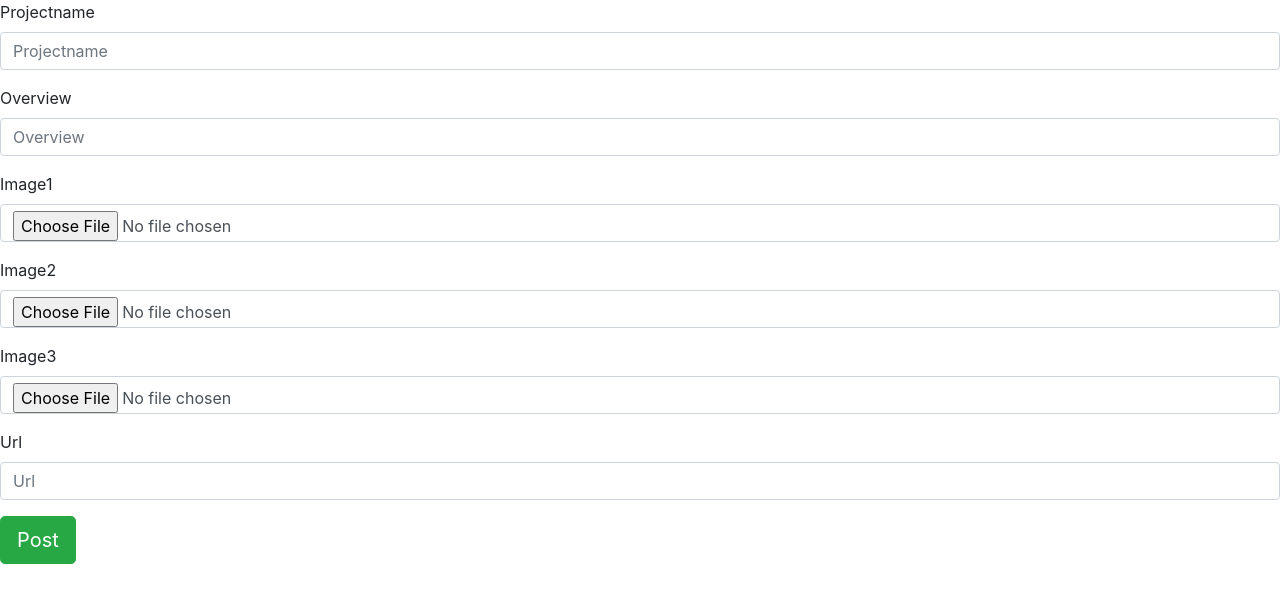
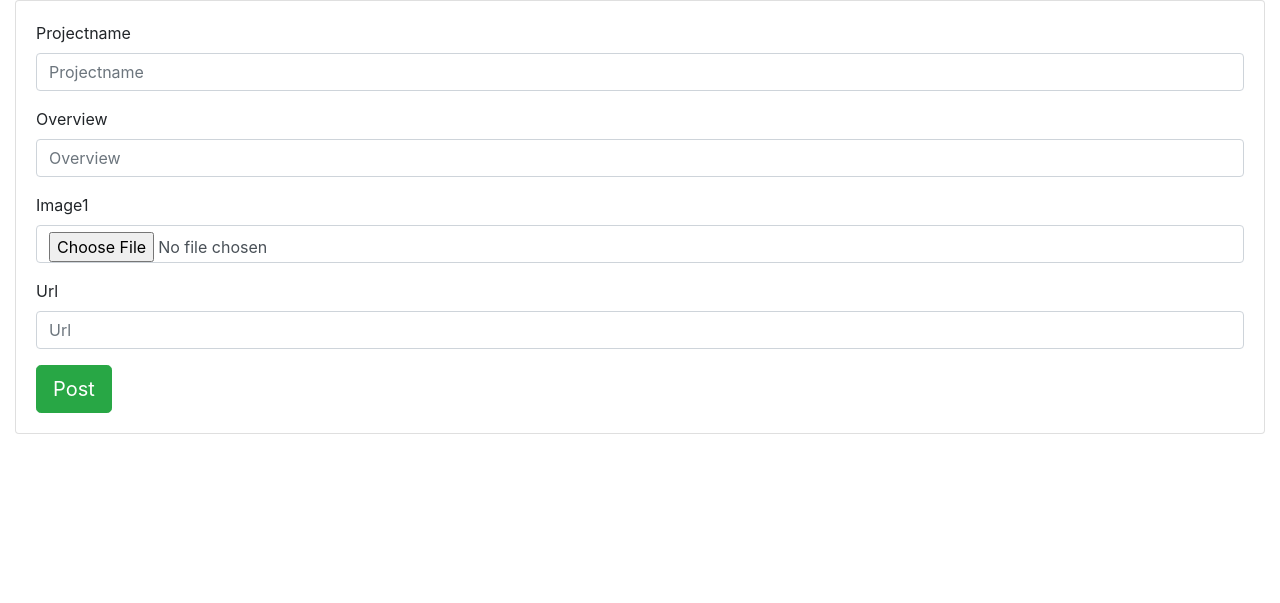
Before and after one commit to KellenNjoroge/keller-awards, a Django app: page /new_post/ in a window 1280 px wide. Shown: the part 84-687 px from the top of the page. Run offline with Django 3.2, Linux system fonts and the light colour scheme; some libraries are stand-ins or nearby versions.

Commit message:
removed extra images

```diff
--- a/awards/models.py
+++ b/awards/models.py
@@ -43,8 +43,8 @@ class Project(models.Model):
     projectname = models.CharField(max_length=40)
     overview = models.CharField(max_length=100)
     image1 = models.ImageField(upload_to='picture/', blank=True)
-    image2 = models.ImageField(upload_to='picture/', blank=True)
-    image3 = models.ImageField(upload_to='picture/', blank=True)
+    # image2 = models.ImageField(upload_to='picture/', blank=True)
+    # image3 = models.ImageField(upload_to='picture/', blank=True)
     profile = models.ForeignKey(User, on_delete=models.CASCADE)
     likes = models.IntegerField(default=0)
     url = models.CharField(max_length=100, blank=True)
--- a/awards/templates/new_post.html
+++ b/awards/templates/new_post.html
@@ -19,14 +19,18 @@
 
 {% block content %}
 <body>
+  <div class="container-fluid">
+    <div class="card">
+      <div class="card-body">
+        <form  action="{% url 'new_post'%}" method="post" enctype="multipart/form-data">
+          {% csrf_token%}
 
-  <form  action="{% url 'new_post'%}" method="post" enctype="multipart/form-data">
-    {% csrf_token%}
-
-    {% bootstrap_form form %}
-    <input type="submit" class="btn btn-success btn-lg" value="Post">
-  </form>
-
+          {% bootstrap_form form %}
+          <input type="submit" class="btn btn-success btn-lg" value="Post">
+        </form>
+      </div>
+    </div>
+  </div>
    {% block scripts %}
   <script src="https://ajax.googleapis.com/ajax/libs/jquery/3.2.1/jquery.min.js"></script>
   {% bootstrap_javascript %} {% endblock %}
```
Also changed, not shown: awards/migrations/0004_auto_20181119_1452.py (added).
